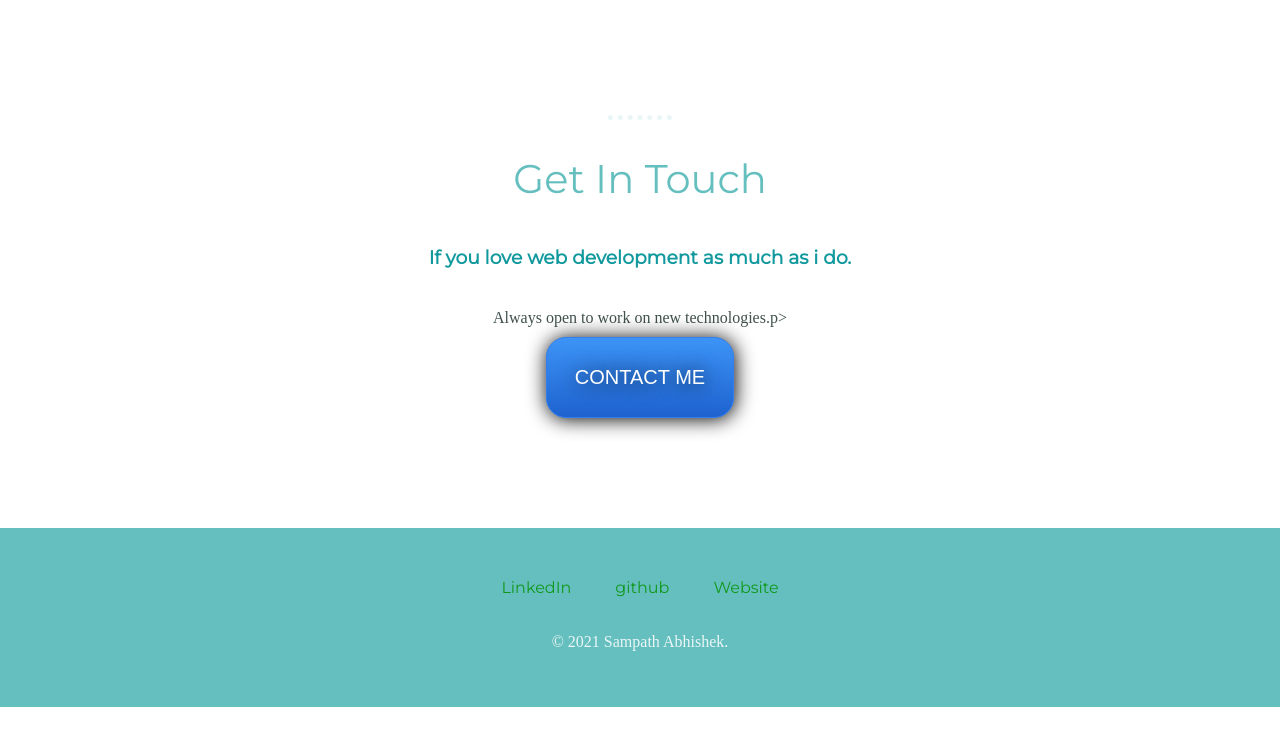
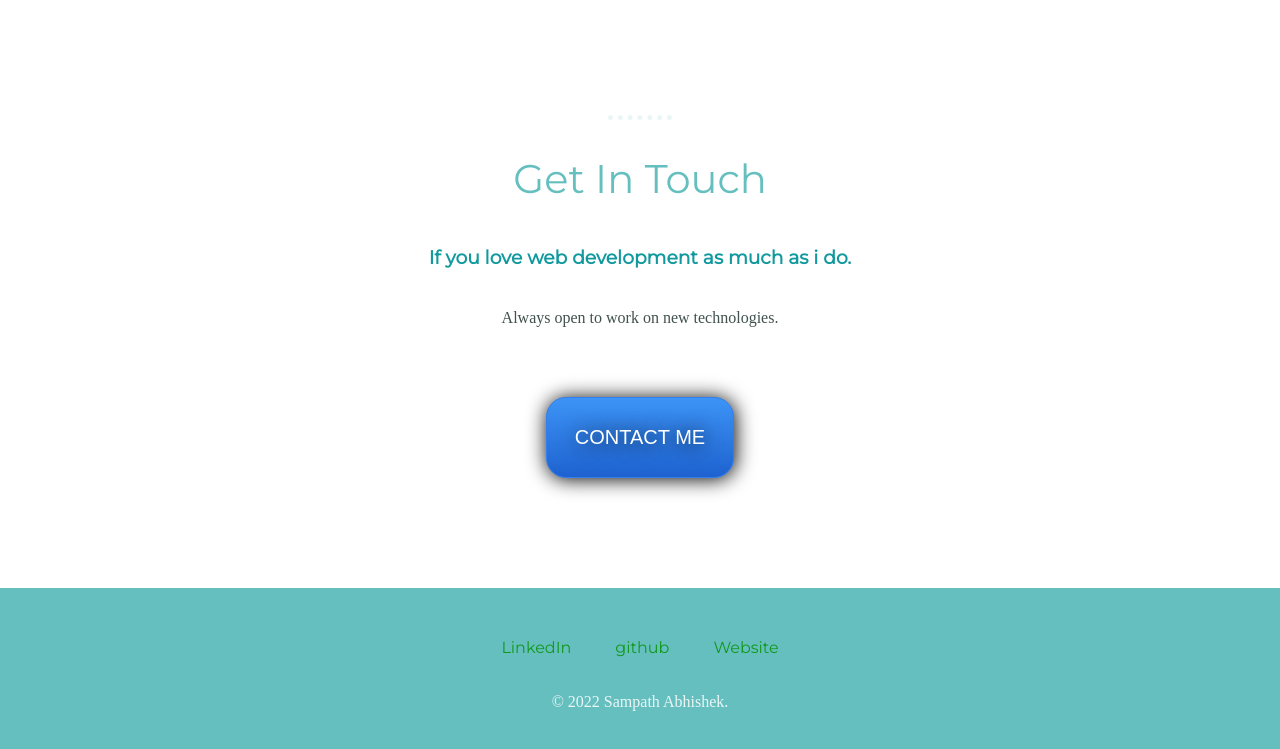
Before and after one commit to SampathAbhishek/CSSMYSITE, a plain HTML site: page index.html in a window 1280 px wide. Shown: the part 2933-3682 px from the top of the page. Before the commit the page ends 3640 px from the top, so only its background shows below. Drawn offline with Linux system fonts and the light colour scheme.

Commit message:
Update index.html

```diff
--- a/index.html
+++ b/index.html
@@ -43,7 +43,7 @@
       <div class="contact-me">
         <h2>Get In Touch</h2>
         <h3>If you love web development as much as i do.</h3>
-        <p class="contact-message">Always open to work on new technologies.p>
+        <p class="contact-message">Always open to work on new technologies.</p>
         <a href="mailto:sampathabhishek123@gmail.com" class="BUTTON_SOR">CONTACT ME</a>
       </div>
     </div>
@@ -52,8 +52,8 @@
     <div class="bottom-container">
       <a class="footer-link" href="https://www.linkedin.com/in/sampath-abhishek-baa4731b2/">LinkedIn</a>
       <a class="footer-link" href="https://github.com/SampathAbhishek">github</a>
-      <a class="footer-link" href="https://sampathabhishek.github.io/css_exercise_cv/">Website</a>
-      <p class="copyright">© 2021 Sampath Abhishek.</p>
+      <a class="footer-link" href="https://warm-basin-90939.herokuapp.com/">Website</a>
+      <p class="copyright">© 2022 Sampath Abhishek.</p>
     </div>
 
 
```
